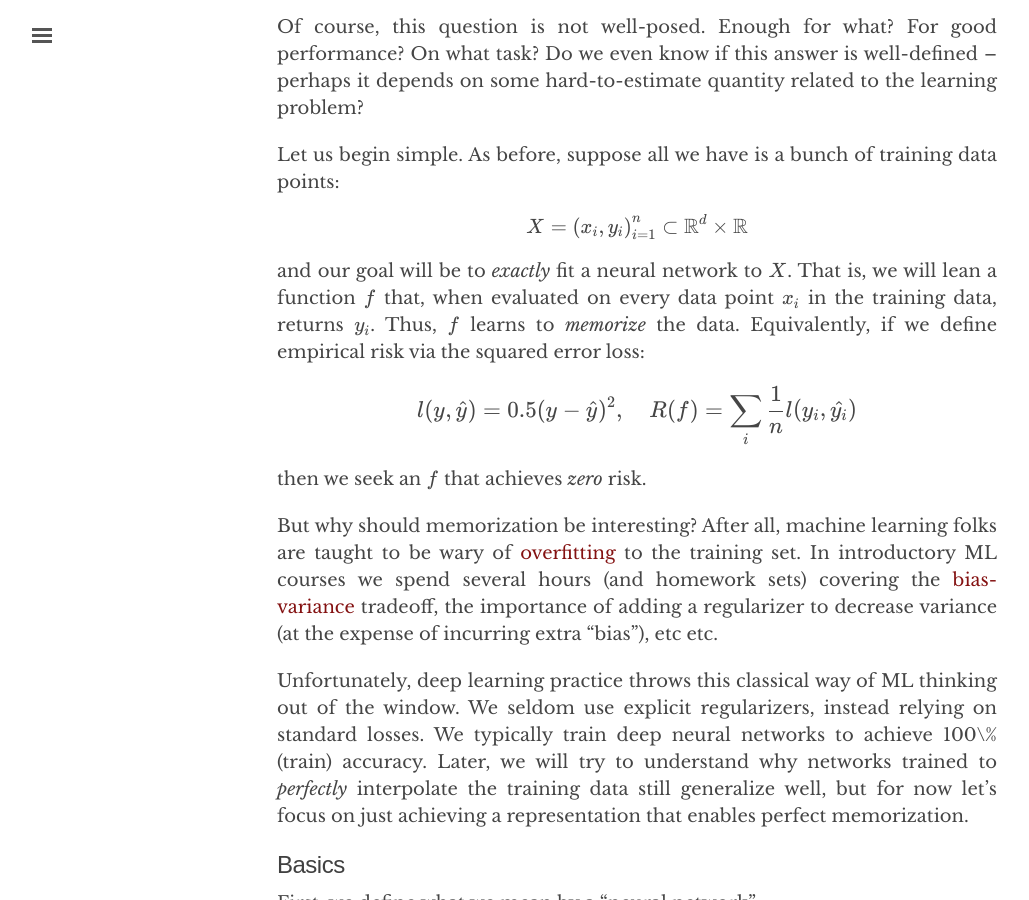
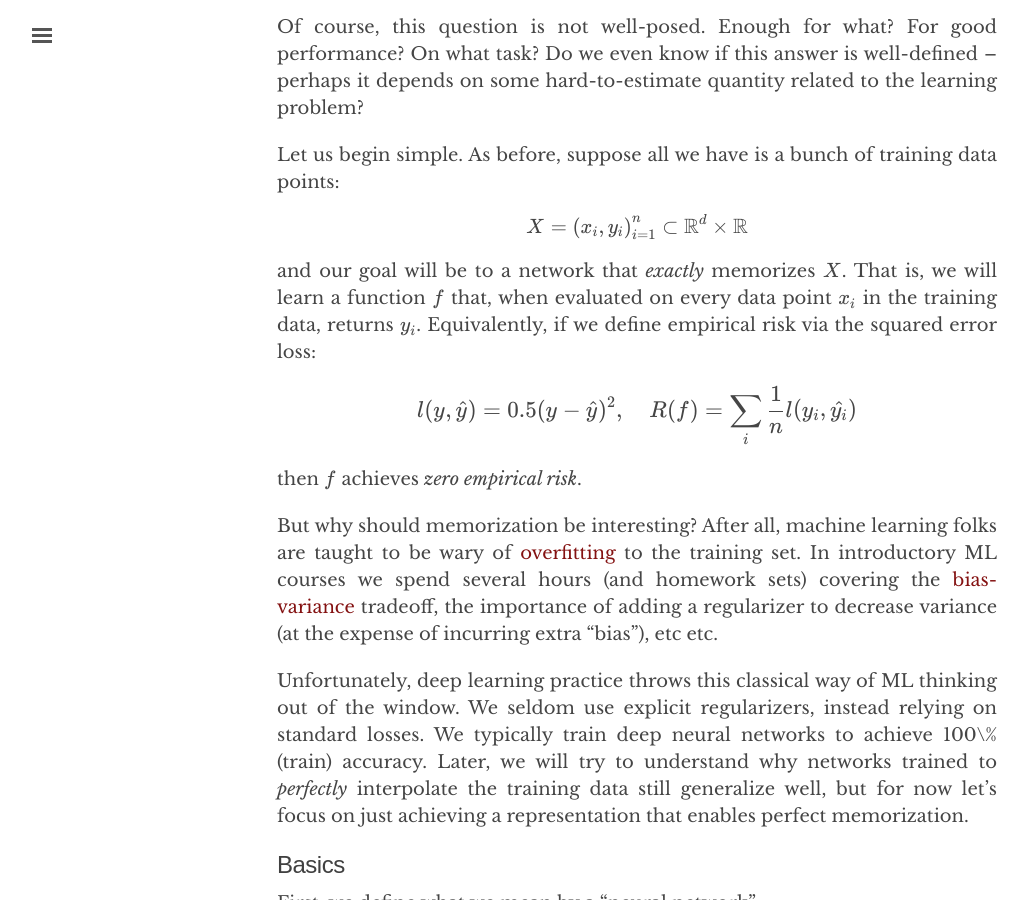
Before and after one commit to chinmayhegde/fodl, a Jekyll site: the page built from _posts/2022-01-18-representation01.md, in a window 1280 px wide and 900 px high, scrolled down 321 px. Shown: the whole window, without its empty margins (3-1032 px from the left). Built offline with Jekyll 4.4.1, drawn with Linux system fonts in a browser that asks for light colours; nearby versions of some CDN libraries; some of the changed text lies outside the part shown.

Commit message:
Update 2022-01-18-representation01.md

```diff
--- a/_posts/2022-01-18-representation01.md
+++ b/_posts/2022-01-18-representation01.md
@@ -15,13 +15,13 @@ Of course, this question is not well-posed. Enough for what? For good performanc
 
 Let us begin simple. As before, suppose all we have is a bunch of training data points:
 \\[ X = \{(x_i, y_i)\}_{i=1}^n \subset \mathbb{R}^d \times \mathbb{R} \\]
-and our goal will be to *exactly* fit a neural network to $X$. That is, we will lean a function $f$ that, when evaluated on every data point $x_i$ in the training data, returns $y_i$. Thus, $f$ learns to *memorize* the data. Equivalently, if we define empirical risk via the squared error loss:
+and our goal will be to a network that *exactly* memorizes $X$. That is, we will learn a function $f$ that, when evaluated on every data point $x_i$ in the training data, returns $y_i$. Equivalently, if we define empirical risk via the squared error loss:
 
 $$
 l(y,\hat{y}) = 0.5(y - \hat{y})^2, \quad R(f) = \sum_i \frac{1}{n} l(y_i, \hat{y_i})
 $$
 
-then we seek an $f$ that achieves *zero* risk.
+then $f$ achieves *zero empirical risk*.
 
 But why should memorization be interesting? After all, machine learning folks are taught to be wary of [overfitting](https://en.wikipedia.org/wiki/Overfitting) to the training set. In introductory ML courses we spend several hours (and homework sets) covering the [bias-variance](https://en.wikipedia.org/wiki/Bias%E2%80%93variance_tradeoff) tradeoff, the importance of adding a regularizer to decrease variance (at the expense of incurring extra "bias"), etc etc.
 
@@ -72,7 +72,7 @@ Let us focus our attention on the ability of *two-layer* networks (or one-hidden
 
   Define the space of *arbitrary width* two-layer networks:
   \\[\f = \bigcup_{m \geq 0} \f_m . \\]
-  The high level idea is that $\f$ forms a *vector space*. This is easy to see, since it is closed under additions and scalar multiplications. Formally, fix $x$ and consider the element $\psi_{w,b}: x \mapsto \psi(\langle w, x \rangle + b)$. Then, $\text{span}(\psi_{w,b})$ forms a vector space.  Now, consider the linear *pointwise* evaluation operator $\Psi : V \rightarrow \mathbb{R}$:
+  The high level idea is that $\f$ forms a *vector space*. This is easy to see, since it is closed under additions and scalar multiplications. Formally, fix $x$ and consider the element $\psi_{w,b}: x \mapsto \psi(\langle w, x \rangle + b)$. Then, $\text{span}(\psi_{w,b})$ forms a vector space.  Now, consider the linear *pointwise* evaluation operator $\Psi : V \rightarrow \mathbb{R}^n$:
   \\[\Psi(f) = (f(x_1), f(x_2), \ldots, f(x_n)) .\\]
   We know from classical universal approximation (Chapter 2) that *every vector* in $\mathbb{R}^n$ can be written as *some* (possibly infinite)  combination of neurons. Therefore, $\text{Range}(\Psi) = \mathbb{R}^n$, or $\text{dim(Range}(\Psi)) = n$. Therefore, there *exists* some basis of size $n$ with the same span! Call this basis $\{\psi_1, \ldots,\psi_n\}$. This basis can be used to express any set of labels by choosing appropriate coefficients in a standard basis representation $y = \sum_{i=1}^n \alpha_i \psi_i$.
   The result follows.
```
